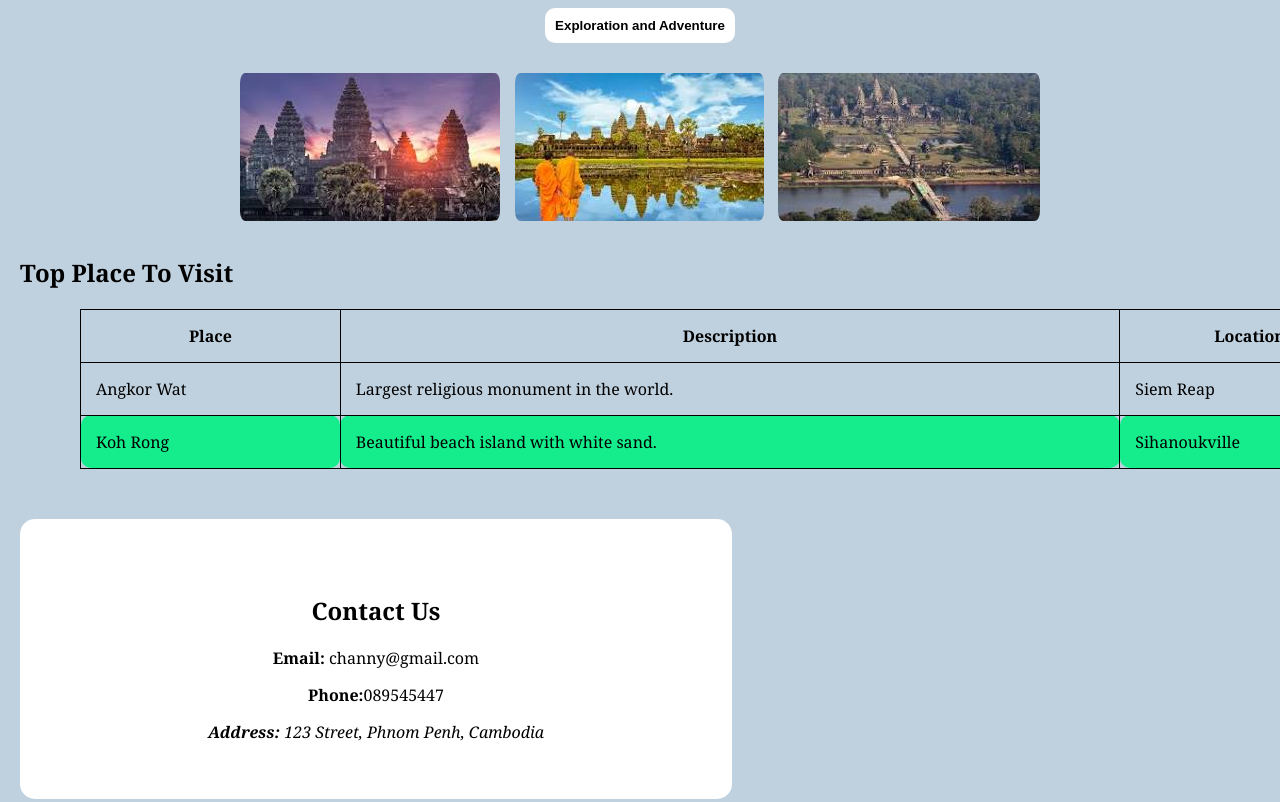
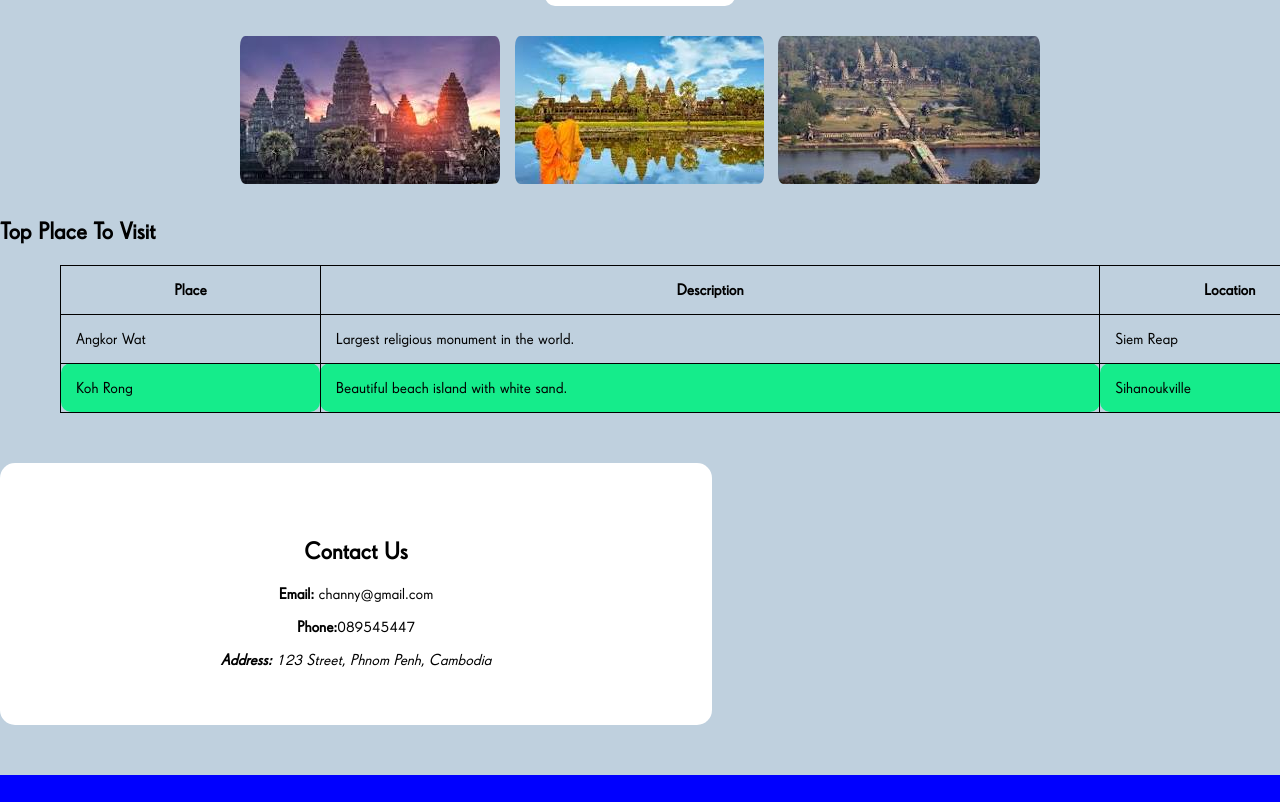
Before and after one commit to rchanny/homework5, a plain HTML site: page Practice.html in a window 1280 px wide. Shown: the part 650-1452 px from the top of the page. Drawn offline with Linux system fonts and the light colour scheme.

Commit message:
update contact us

```diff
--- a/style.css
+++ b/style.css
@@ -1,3 +1,23 @@
+@font-face {
+    font-family: 'DrescherGroteskBT'; /* Give a unique name to the font */
+    src: url('./fonts/DrescherGroteskBT.ttf') format('truetype');
+    font-weight: normal;
+    font-style: normal;
+}
+
+body {
+    background-color: rgb(191, 208, 222);
+    margin: 0;
+    font-family:lin
+    padding: 20px;
+    font-family: 'DrescherGroteskBT', sans-serif; /* Use the custom font */
+
+
+}
+
+
+
+
 .header {
     background-color: rgb(0, 0, 255);
 margin:0;
@@ -8,13 +28,7 @@ margin:0;
 
 
 
-body {
-    background-color: rgb(191, 208, 222);
-    margin: 0;
-    font-family: Cambria, Cochin, Georgia, Times, 'Times New Roman', serif;
-    padding: 20px;
 
-}
 
 #explore-button {
     padding: 10px;
@@ -73,6 +87,8 @@ body {
     border-radius: 10px;
 }
 
+
+
 .table,
 th,
  td{
@@ -113,7 +129,7 @@ th,
     border-radius: 10px;
 }
 
-.section-four {
+/* .section-four {
 
     margin-top: 50px;
     margin-bottom: 50px;
@@ -122,9 +138,18 @@ th,
     width: 600px;
     border-radius: 15px;
     text-align: center;
-
-
-
+    display: inline-block;
+    align-items: center;
+} */
+.section-four {
+  margin-top: 50px;
+  margin-bottom: 50px;
+  padding: 56px;
+  background-color: white;
+  width: 600px;
+  border-radius: 15px;
+  text-align: center;
+  display: inline-block;
 }
 .footer-section{
     background-color: blue;
```
Also changed, not shown: fonts/DrescherGroteskBT.ttf (added).
